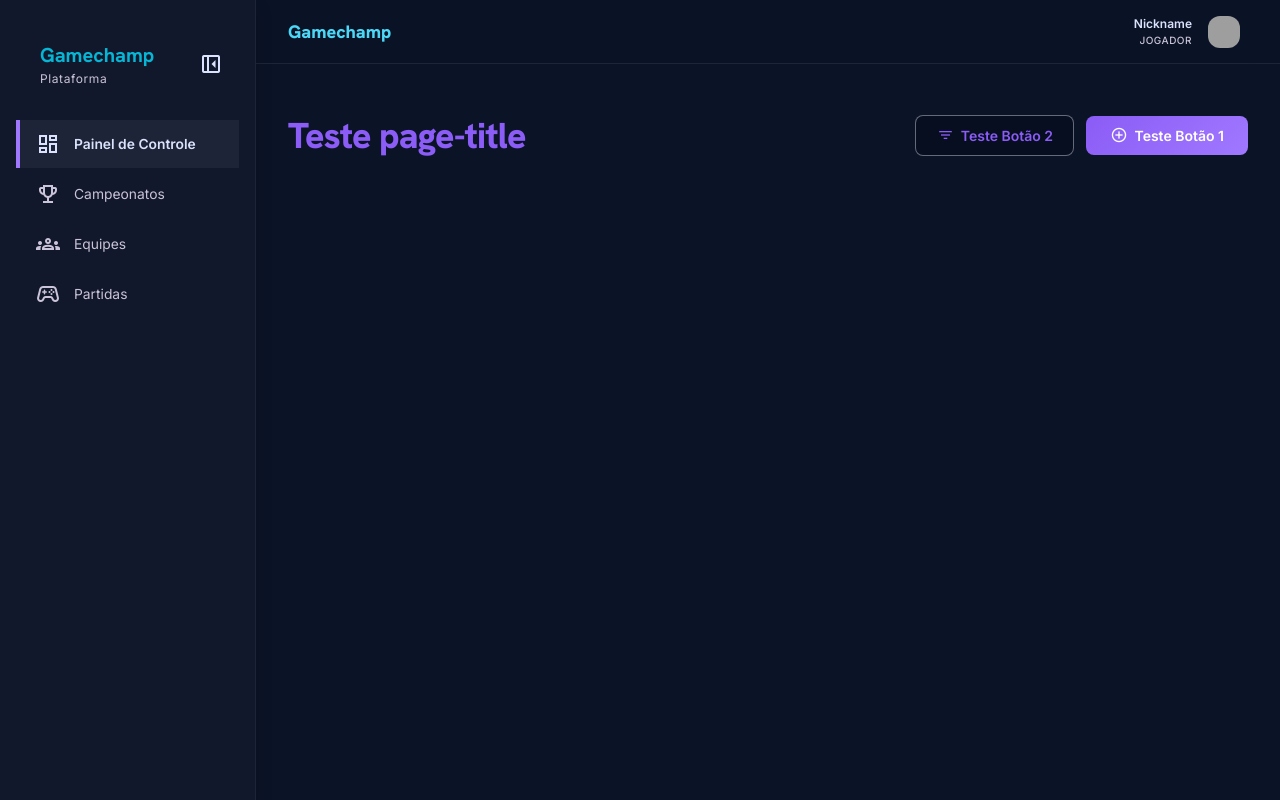
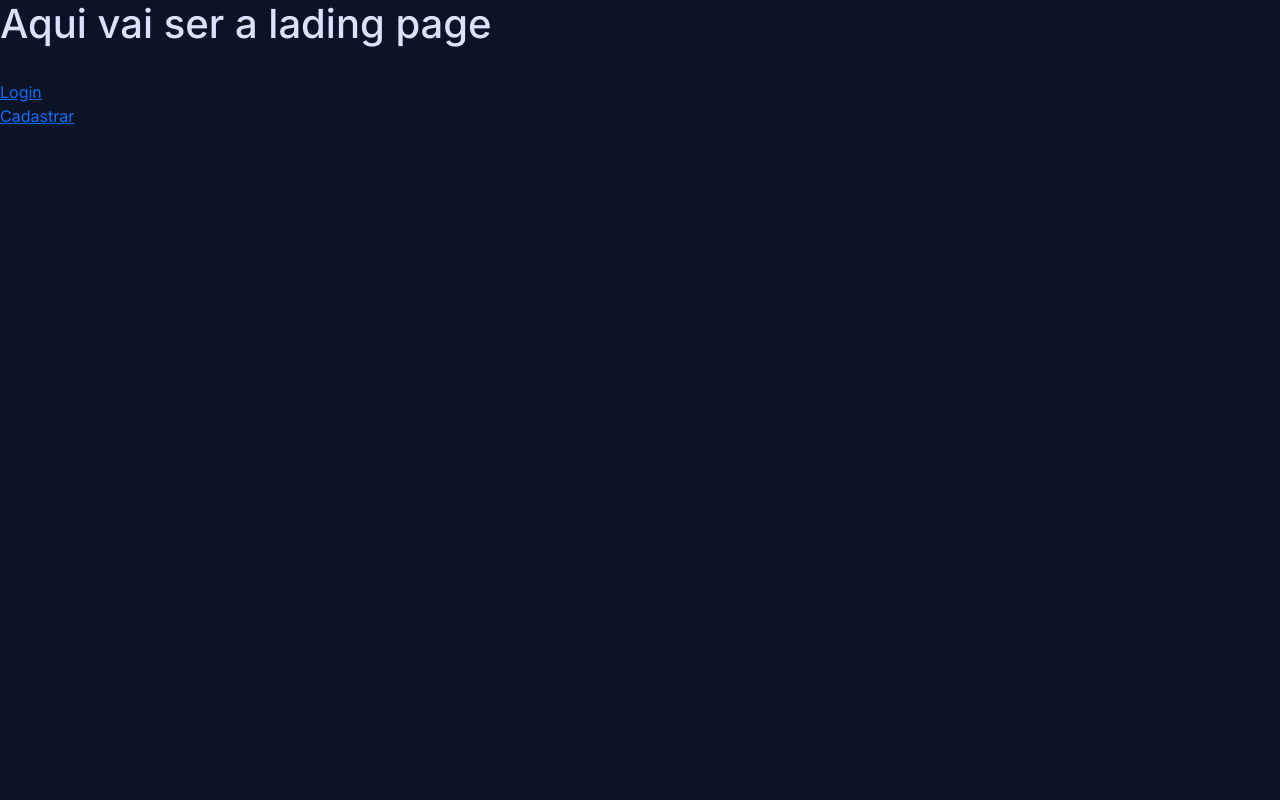
Before and after one commit to GNINE11/gamechamp, a Django app: page / in a window 1280 px wide. Run offline with Django 5.2, Linux system fonts and the light colour scheme; grey boxes are pictures that could not be loaded.

Commit message:
feat: adicionando fluxo basico de login

```diff
--- a/apps/championships/views.py
+++ b/apps/championships/views.py
@@ -2,12 +2,14 @@ from django.shortcuts import redirect, render, get_object_or_404
 from django.urls import reverse
 from django.core.paginator import Paginator
 from django.shortcuts import render
+from django.contrib.auth.decorators import login_required
 from .models import (
     Championship,
     ChampionshipStaff,
 )
 
 # Create your views here.
+@login_required
 def list_championship(request):
     qs = Championship.objects.all()
     paginator = Paginator(qs, per_page=10)
@@ -17,6 +19,7 @@ def list_championship(request):
             'page_obj': page_obj,
         })
 
+@login_required
 def detail_championship(request):
     qs = Championship.objects.all()
     paginator = Paginator(qs, per_page=10)
@@ -26,6 +29,7 @@ def detail_championship(request):
             'page_obj': page_obj,
         })
 
+@login_required
 def manager_championship(request):
     qs = Championship.objects.all()
     paginator = Paginator(qs, per_page=10)
@@ -35,6 +39,7 @@ def manager_championship(request):
             'page_obj': page_obj,
         })
 
+@login_required
 def team_approval(request):
     qs = Championship.objects.all()
     paginator = Paginator(qs, per_page=10)
--- a/config/settings.py
+++ b/config/settings.py
@@ -166,3 +166,6 @@ STATICFILES_DIRS = [BASE_DIR / 'static']
 
 MEDIA_URL = '/media/'
 MEDIA_ROOT = BASE_DIR / 'media'
+
+
+LOGIN_URL = "accounts:login"
--- a/static/css/header.css
+++ b/static/css/header.css
@@ -23,6 +23,7 @@
     justify-content: space-between;
     padding-inline: 2rem;
     gap: 1rem;
+    z-index: 90;
 }
 
 .header-page-title {
@@ -143,7 +144,7 @@
     visibility: hidden;
     transform: translateY(-6px);
     transition: 0.2s ease;
-    z-index: 1060;
+    z-index: 999;
 }
 
 .header-user-menu.open .header-user-dropdown {
@@ -204,6 +205,8 @@
     cursor: pointer;
     transition: 0.2s ease;
     width: 100%;
+    text-decoration: none;
+    color: inherit;
 }
 
 .header-user-dropdown-item:hover {
--- a/templates/accounts/pages/login.html
+++ b/templates/accounts/pages/login.html
@@ -15,7 +15,7 @@
 </div>
 {% endif %}
 
-<form method=" post">
+<form method="post">
     {% csrf_token %}
 
     <div class="auth-field">
--- a/templates/base/header.html
+++ b/templates/base/header.html
@@ -40,15 +40,15 @@
           </div>
         </div>
 
-        <button class="header-user-dropdown-item">
-          <span class="material-symbols-outlined">person</span>
-          Perfil
-        </button>
+        <a href="{% url 'accounts:profile' %}" class="header-user-dropdown-item">
+            <span class="material-symbols-outlined">person</span>
+            Perfil
+        </a>
 
-        <button class="header-user-dropdown-item">
-          <span class="material-symbols-outlined">logout</span>
-          Sair
-        </button>
+        <a href="{% url 'accounts:logout' %}" class="header-user-dropdown-item">
+            <span class="material-symbols-outlined">logout</span>
+            Sair
+        </a>
       </div>
     </div>
   </div>
--- a/templates/base/landing_page.html
+++ b/templates/base/landing_page.html
@@ -1,21 +1,29 @@
-{% extends "base/logged_base.html" %}
+{% load static %}
+<!DOCTYPE html>
+<html lang="pt-br">
 
+<head>
+  <meta charset="UTF-8">
+  <meta name="viewport" content="width=device-width, initial-scale=1.0">
+  <title>{% block title %}Gamechamp{% endblock %}</title>
 
-{% block title %}Teste{% endblock %}
+  <link href="https://cdn.jsdelivr.net/npm/bootstrap@5.3.0/dist/css/bootstrap.min.css" rel="stylesheet">
+  <link href="https://fonts.googleapis.com/css2?family=Material+Symbols+Outlined" rel="stylesheet">
+  <link href="https://fonts.googleapis.com/css2?family=Inter:wght@300;400;500;600;700&family=Hanken+Grotesk:wght@500;600;700;800;900&family=JetBrains+Mono:wght@400;500;600;700;800;900&display=swap" rel="stylesheet">
 
+  <link rel="stylesheet" href="{% static 'css/base.css' %}">
+  <link rel="stylesheet" href="{% static 'css/auth.css' %}">
+  {% block extra_css %}{% endblock %}
+</head>
 
-{# ── Heading ─────────────────────────────────────────────────────────────── #}
-{% block app_section_label %}Teste{% endblock %}
+<body>
+  <main class="main-content">
+    <h1>Aqui vai ser a lading page</h1> <br>
 
-{% block page_title %}Teste page-title{% endblock %}
+    <a href="{% url 'accounts:login' %}">Login</a><br>
+    <a href="{% url 'accounts:signup' %}">Cadastrar</a>
+  </main>
 
-{% block page_actions %}
-  <a href="#" class="btn-app-outline">
-    <span class="material-symbols-outlined">filter_list</span>
-    Teste Botão 2
-  </a>
-  <a href="#" class="btn-app-primary">
-    <span class="material-symbols-outlined">add_circle</span>
-    Teste Botão 1
-  </a>
-{% endblock %}
+</body>
+
+</html>
--- a/templates/base/sidebar.html
+++ b/templates/base/sidebar.html
@@ -22,11 +22,6 @@
 
   <nav class="flex-grow-1 px-3">
 
-    <a href="{% url 'core:landing_page' %}" class="sidebar-link {% if request.resolver_match.app_name == 'core' %}active{% endif %}">
-      <span class="material-symbols-outlined">dashboard</span>
-      <span>Painel de Controle</span>
-    </a>
-
     <a href="{% url 'championship:championship-list' %}" class="sidebar-link {% if request.resolver_match.url_name|slice:':13' == 'championship-' %}active{% endif %}">
       <span class="material-symbols-outlined">emoji_events</span>
       <span>Campeonatos</span>
@@ -42,6 +37,11 @@
       <span>Partidas</span>
     </a>
 
+    <a href="{% url 'accounts:profile' %}" class="sidebar-link {% if request.resolver_match.url_name|slice:':7' == 'profile' %}active{% endif %}">
+      <span class="material-symbols-outlined">account_circle</span>
+      <span>Perfil</span>
+    </a>
+
   </nav>
 
 </aside>
```
Also changed, not shown: apps/accounts/views.py (+5 -6 lines), templates/accounts/pages/profile.html (+8 -6 lines).
